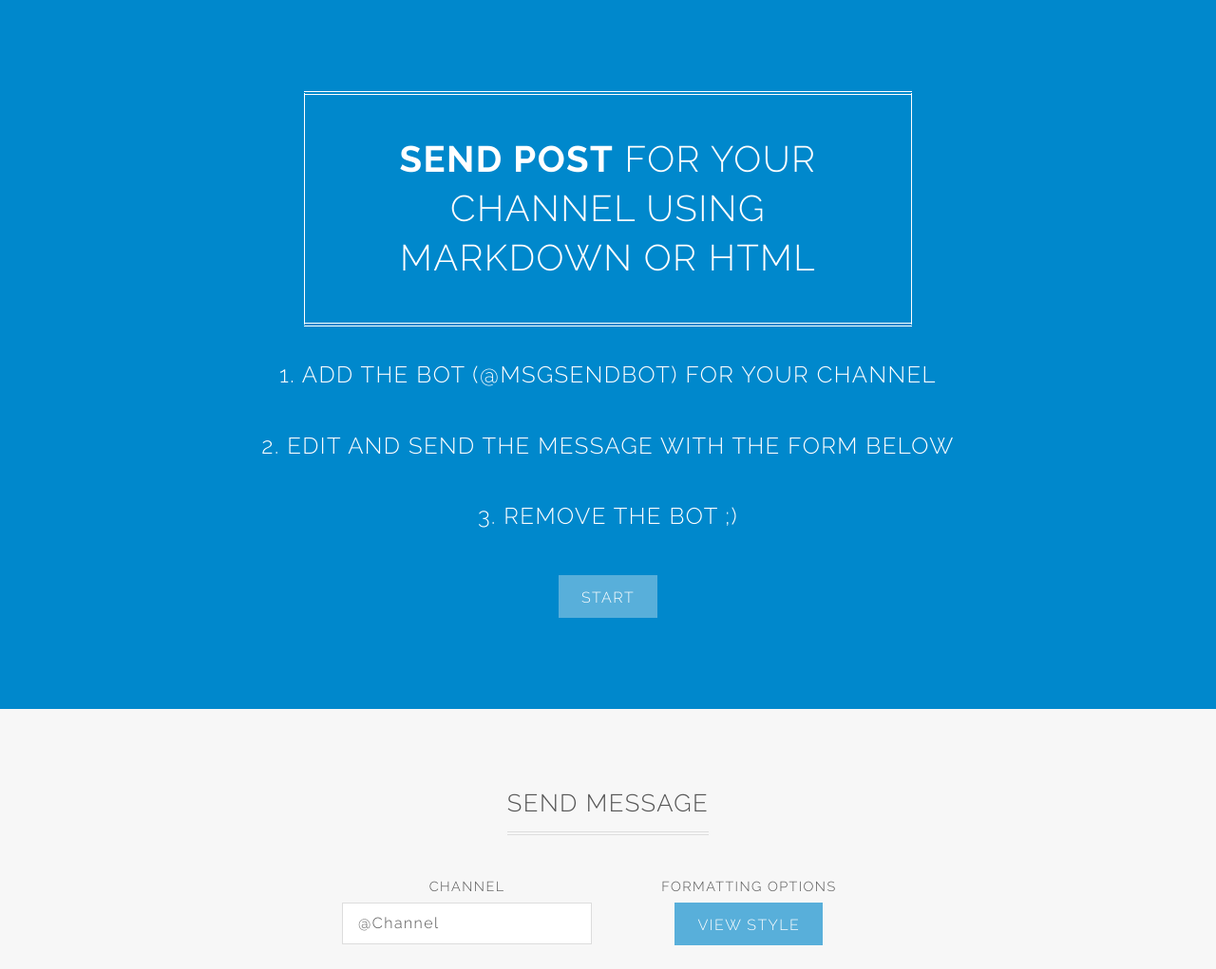
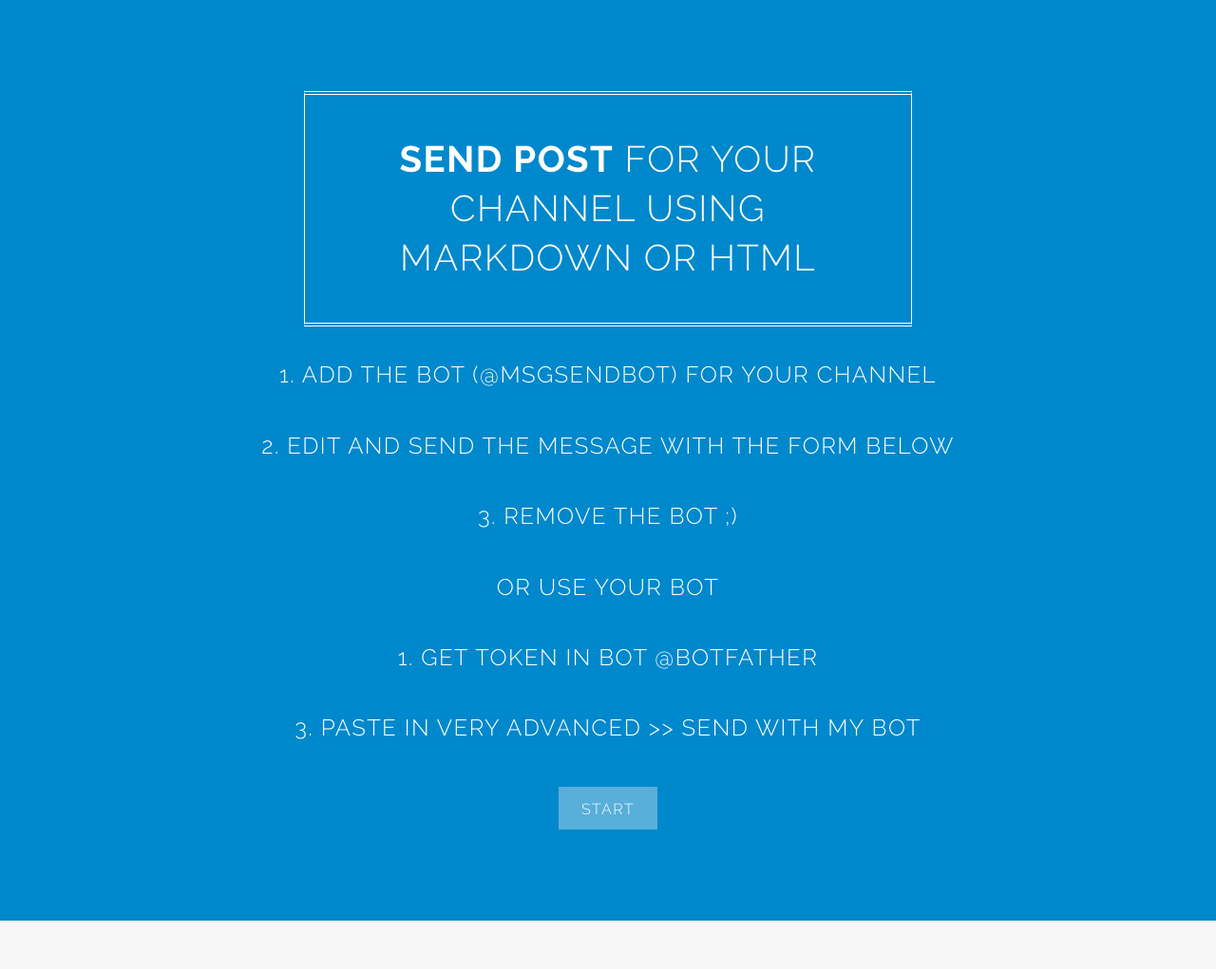
Before and after one commit to TiagoDanin/SendCH-Telegram, a PHP site: page / in a window 1280 px wide. Shown: the top 1021 px of the page at 95% size. Run offline with PHP 8.4, Linux system fonts and the light colour scheme.

Commit message:
Update help

```diff
--- a/index.php
+++ b/index.php
@@ -26,6 +26,9 @@
 			<p>1. Add the bot (@MSGSendBot) for your channel</p>
 			<p>2. Edit and send the message with the form below</p>
 			<p>3. Remove the bot ;)</p>
+			<p>Or use your bot</p>
+			<p>1. Get token in bot @BotFather</p>
+			<p>3. Paste in Very Advanced >> Send with my Bot</p>
 			<ul class="actions">
 				<li><a href="#send" class="button special">Start</a></li>
 			</ul>
```
